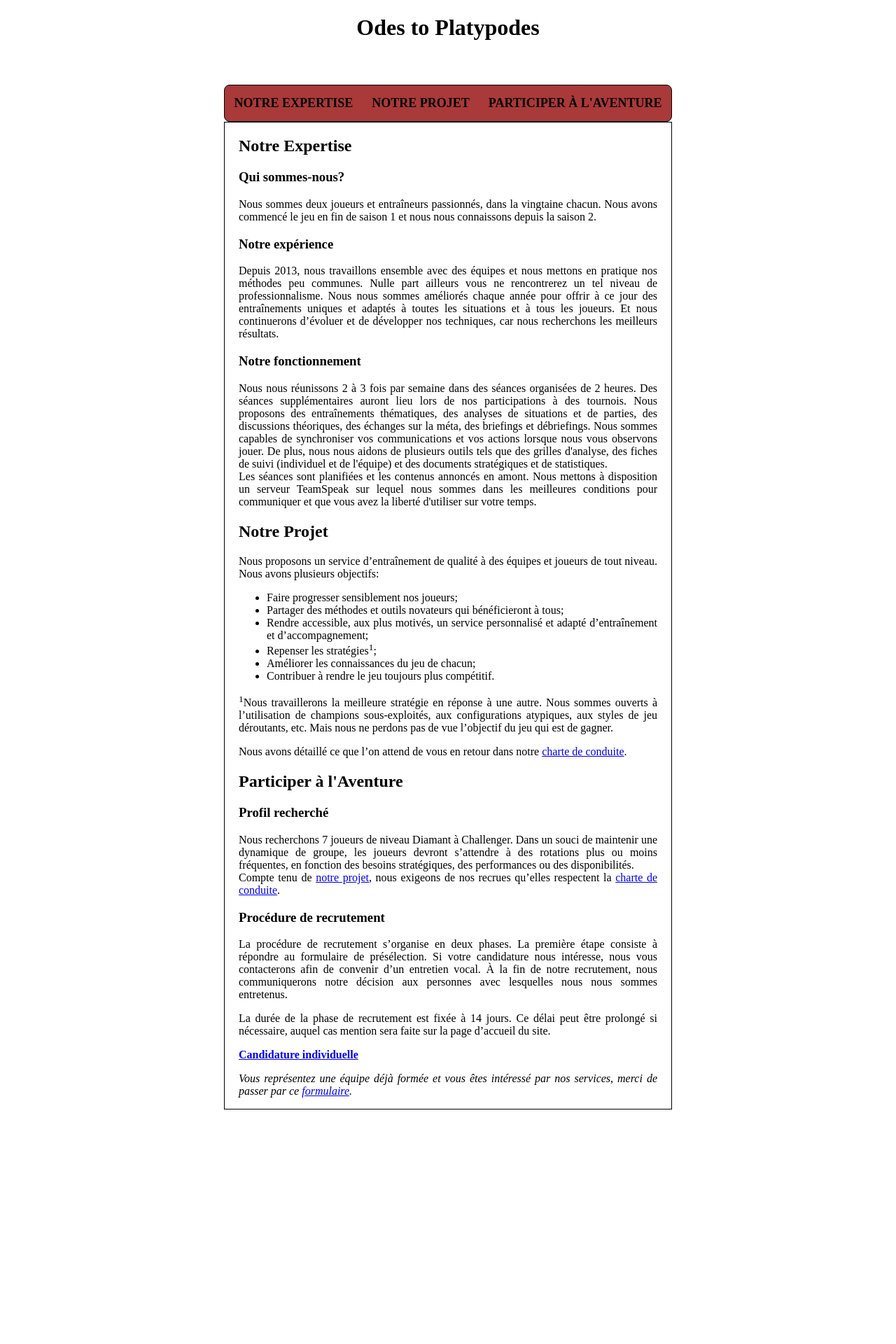
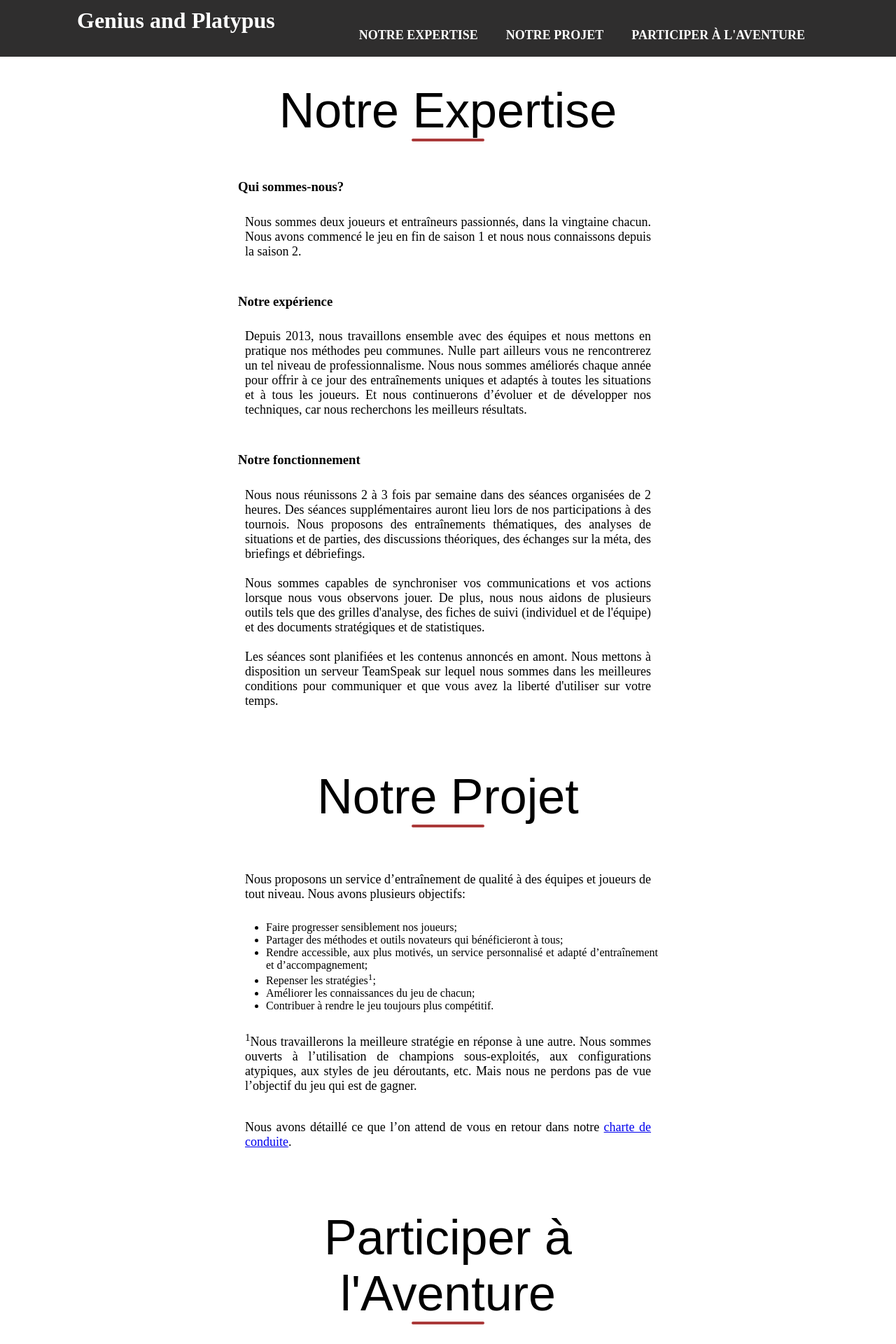
Before and after one commit to Keau/genius-and-platypus, a PHP site: page / in a window 1280 px wide. Shown: the top 1920 px of the page at 70% size. Before the commit the page ends 1585 px from the top, so only its background shows below. Run offline with PHP 8.4, Linux system fonts and the light colour scheme.

Commit message:
feat: change overall look

```diff
--- a/css/main.css
+++ b/css/main.css
@@ -9,44 +9,86 @@ body{
 }
 
 header{
+    display: flex;
+    justify-content: center;
     width: 100%;
-    height: 100px;
-    text-align: center;
+    height: auto;
+    top: 0;
+    position: fixed;
+    padding: 0;
+    background: rgb(47,46,46);
+    color: white;
+    z-index: 1;
 }
 
-#content-wrap{
-    width: 50%;
-    margin: auto;
-}
-
-#main-nav{
-    border: 1px solid black;
-    background: rgb(170, 57, 57);
-    border-radius: 8px;
+#main-title{
+    align-self: center;
+    margin-top: 0;
+    margin-right: 100px;
 }
 
 nav ul{
     display: flex;
-    justify-content: space-around;
+    justify-content: center;
     padding: 0;
-    margin: 15px 0 15px 0;
+    margin: 0;
     list-style: none;
 }
 
-nav li{
-    display: inline-block;
+nav li:hover{
+    background: indianred;
 }
 
 nav a{
+    display: flex;
+    position: relative;
+    top: 30px;
+    padding: 10px 20px 50px 20px;
     text-decoration: none;
     text-transform: uppercase;
     font-size: large;
     font-weight: bold;
-    color: black;
+    color: white;
 }
 
-#main-content{
-    border: 1px solid black;
+main{
+    display: flex;
+    flex-direction: column;
+    width: 50%;
+    position: relative;
+    margin: auto;
+    margin-top: 60px;
     padding: 0px 20px;
     text-align: justify;
+    z-index: 0;
 }
+
+h2{
+    position: relative;
+    text-align: center;
+    font-family: raleway, sans-serif;
+    font-size: 70px;
+    font-weight: normal;
+}
+
+h2:after{
+    content: ' ';
+    position: absolute;
+    top:100%;
+    left:50%;
+    width: 100px;
+    border:2px solid rgb(170, 57, 57);
+    border-radius:4px;
+    box-shadow:inset 0 1px 1px rgba(0, 0, 0, .05);
+    transform:translateX(-50%);
+}
+
+p{
+    padding: 10px;
+    font-size: 18px;
+}
+
+footer{
+    height: 60px;
+    background: rgb(47,46,46);
+}
--- a/index.html
+++ b/index.html
@@ -6,15 +6,12 @@
     <link rel="stylesheet" href="css/main.css">
     <script src="https://ajax.googleapis.com/ajax/libs/jquery/2.2.0/jquery.min.js"></script>
     <script src="js/main.js"></script>
-    <title>Odes to Platypodes</title>
+    <title>Genius & Platypus</title>
 </head>
 
 <body>
     <header>
-        <h1>Odes to Platypodes</h1>
-    </header>
-    <div id="content-wrap">
-        <div id="main-nav-position-saver">
+        <h1 id="main-title">Genius and Platypus</h1>
         <nav id="main-nav">
             <ul>
                 <li><a href="#notre-expertise">Notre Expertise</a></li>
@@ -22,93 +19,74 @@
                 <li><a href="#participer">Participer à l'Aventure</a></li>
             </ul>
         </nav>
-        </div>
-        <div id="main-content">
+    </header>
+    <main>
         <section id="notre-expertise">
             <h2>Notre Expertise</h2>
             <h3>Qui sommes-nous?</h3>
-            <p>Nous sommes deux joueurs et entraîneurs passionnés, dans la
-                vingtaine chacun. Nous avons commencé le jeu en fin de saison
-                1 et nous nous connaissons depuis la saison 2.</p>
+            <p>Nous sommes deux joueurs et entraîneurs passionnés, dans la vingtaine chacun. Nous avons commencé le jeu en fin de
+                saison 1 et nous nous connaissons depuis la saison 2.<br>
+                <br></p>
             <h3>Notre expérience</h3>
-            <p>Depuis 2013, nous travaillons ensemble avec des équipes et
-                nous mettons en pratique nos méthodes peu communes. Nulle
-                part ailleurs vous ne rencontrerez un tel niveau de
-                professionnalisme. Nous nous sommes améliorés chaque année
-                pour offrir à ce jour des entraînements uniques et adaptés
-                à toutes les situations et à tous les joueurs. Et nous
-                continuerons d’évoluer et de développer nos techniques, car
-                nous recherchons les meilleurs résultats.</p>
+            <p>Depuis 2013, nous travaillons ensemble avec des équipes et nous mettons en pratique nos méthodes peu communes. Nulle
+                part ailleurs vous ne rencontrerez un tel niveau de professionnalisme. Nous nous sommes améliorés chaque année
+                pour offrir à ce jour des entraînements uniques et adaptés à toutes les situations et à tous les joueurs. Et
+                nous continuerons d’évoluer et de développer nos techniques, car nous recherchons les meilleurs résultats.<br>
+                <br></p>
             <h3>Notre fonctionnement</h3>
-            <p>Nous nous réunissons 2 à 3 fois par semaine dans des séances
-                organisées de 2 heures. Des séances supplémentaires auront lieu
-                lors de nos participations à des tournois. Nous proposons des
-                entraînements thématiques, des analyses de situations et de
-                parties, des discussions théoriques, des échanges sur la méta,
-                des briefings et débriefings. Nous sommes capables de
-                synchroniser vos communications et vos actions lorsque nous
-                vous observons jouer. De plus, nous nous aidons de plusieurs
-                outils tels que des grilles d'analyse, des fiches de suivi
-                (individuel et de l'équipe) et des documents stratégiques
-                et de statistiques.<br>
-                Les séances sont planifiées et les contenus annoncés en amont.
-                Nous mettons à disposition un serveur TeamSpeak sur lequel
-                nous sommes dans les meilleures conditions pour communiquer
-                et que vous avez la liberté d'utiliser sur votre temps.</p>
+            <p>Nous nous réunissons 2 à 3 fois par semaine dans des séances organisées de 2 heures. Des séances supplémentaires
+                auront lieu lors de nos participations à des tournois. Nous proposons des entraînements thématiques, des analyses
+                de situations et de parties, des discussions théoriques, des échanges sur la méta, des briefings et débriefings.<br>
+                <br>
+                Nous sommes capables de synchroniser vos communications et vos actions lorsque nous vous observons jouer. De
+                plus, nous nous aidons de plusieurs outils tels que des grilles d'analyse, des fiches de suivi (individuel et
+                de l'équipe) et des documents stratégiques et de statistiques.<br>
+                <br>
+                Les séances sont planifiées et les contenus annoncés en amont. Nous mettons à disposition un serveur TeamSpeak
+                sur lequel nous sommes dans les meilleures conditions pour communiquer et que vous avez la liberté d'utiliser
+                sur votre temps.</p>
         </section>
         <section id="notre-projet">
             <h2>Notre Projet</h2>
-            <p>Nous proposons un service d’entraînement de qualité à des
-                équipes et joueurs de tout niveau. Nous avons plusieurs
-                objectifs:</p>
+            <p>Nous proposons un service d’entraînement de qualité à des équipes et joueurs de tout niveau. Nous avons plusieurs
+                objectifs:
+            </p>
             <ul>
                 <li>Faire progresser sensiblement nos joueurs;</li>
-                <li>Partager des méthodes et outils novateurs qui
-                    bénéficieront à tous;</li>
-                <li>Rendre accessible, aux plus motivés, un service
-                    personnalisé et adapté d’entraînement et
-                    d’accompagnement;</li>
+                <li>Partager des méthodes et outils novateurs qui bénéficieront à tous;</li>
+                <li>Rendre accessible, aux plus motivés, un service personnalisé et adapté d’entraînement et d’accompagnement;
+                </li>
                 <li>Repenser les stratégies<sup>1</sup>;</li>
                 <li>Améliorer les connaissances du jeu de chacun;</li>
                 <li>Contribuer à rendre le jeu toujours plus compétitif.</li>
             </ul>
-            <p><sup>1</sup>Nous travaillerons la meilleure stratégie
-                en réponse à une autre. Nous sommes ouverts à l’utilisation
-                de champions sous-exploités, aux configurations atypiques,
-                aux styles de jeu déroutants, etc. Mais nous ne perdons pas
-                de vue l’objectif du jeu qui est de gagner.</p>
-            <p>Nous avons détaillé ce que l’on attend de vous en retour
-                dans notre <a href="#">charte de conduite</a>.</p>
+            <p><sup>1</sup>Nous travaillerons la meilleure stratégie en réponse à une autre. Nous sommes ouverts à l’utilisation
+                de champions sous-exploités, aux configurations atypiques, aux styles de jeu déroutants, etc. Mais nous ne perdons
+                pas de vue l’objectif du jeu qui est de gagner.</p>
+            <p>Nous avons détaillé ce que l’on attend de vous en retour dans notre <a href="#">charte de conduite</a>.</p>
         </section>
         <section id="participer">
             <h2>Participer à l'Aventure</h2>
             <h3>Profil recherché</h3>
-            <p>Nous recherchons 7 joueurs de niveau Diamant à Challenger.
-                Dans un souci de maintenir une dynamique de groupe, les
-                joueurs devront s’attendre à des rotations plus ou moins
-                fréquentes, en fonction des besoins stratégiques, des
-                performances ou des disponibilités.<br>
-                Compte tenu de <a href="#notre-projet">notre projet</a>,
-                nous exigeons de nos recrues qu’elles respectent la
-                <a href="#">charte de conduite</a>.</p>
+            <p>Nous recherchons 7 joueurs de niveau Diamant à Challenger. Dans un souci de maintenir une dynamique de groupe, les
+                joueurs devront s’attendre à des rotations plus ou moins fréquentes, en fonction des besoins stratégiques, des
+                performances ou des disponibilités.
+                <br> Compte tenu de <a href="#notre-projet">notre projet</a>, nous exigeons de nos recrues qu’elles respectent la
+                <a href="#">charte de conduite</a>.<br>
+                <br></p>
             <h3>Procédure de recrutement</h3>
-            <p>La procédure de recrutement s’organise en deux phases.
-                La première étape consiste à répondre au formulaire de
-                présélection. Si votre candidature nous intéresse, nous
-                vous contacterons afin de convenir d’un entretien vocal.
-                À la fin de notre recrutement, nous communiquerons notre
-                décision aux personnes avec lesquelles nous nous sommes
-                entretenus.</p>
-            <p>La durée de la phase de recrutement est fixée à 14 jours.
-                Ce délai peut être prolongé si nécessaire, auquel cas
-                mention sera faite sur la page d’accueil du site.</p>
+            <p>La procédure de recrutement s’organise en deux phases. La première étape consiste à répondre au formulaire de présélection.
+                Si votre candidature nous intéresse, nous vous contacterons afin de convenir d’un entretien vocal. À la fin de
+                notre recrutement, nous communiquerons notre décision aux personnes avec lesquelles nous nous sommes entretenus.
+            </p>
+            <p>La durée de la phase de recrutement est fixée à 14 jours. Ce délai peut être prolongé si nécessaire, auquel cas mention
+                sera faite sur la page d’accueil du site.</p>
             <p><strong><a href="#">Candidature individuelle</a></strong></p>
             <p><em>Vous représentez une équipe déjà formée et vous êtes
                 intéressé par nos services, merci de passer par ce
                 <a href="#">formulaire</a>.</em></p>
         </section>
-        </div>
-    </div>
+    </main>
     <footer></footer>
 </body>
 
--- a/js/main.js
+++ /dev/null
@@ -1,8 +0,0 @@
-$(document).on('scroll', function(){
-    if ($('#main-nav')[0].offsetTop < $(document).scrollTop()){
-        $("#main-nav").css({position: "fixed", top:0, left:0, width: "100%"});
-    }
-    if ($(document).scrollTop() < $("#main-nav-position-saver")[0].offsetTop){
-        $("#main-nav").css({position: "static", top: 0});
-    }
-});
```
Also changed, not shown: charte-de-conduite.html (added). Lines whose indentation alone changed are shown as unchanged.
